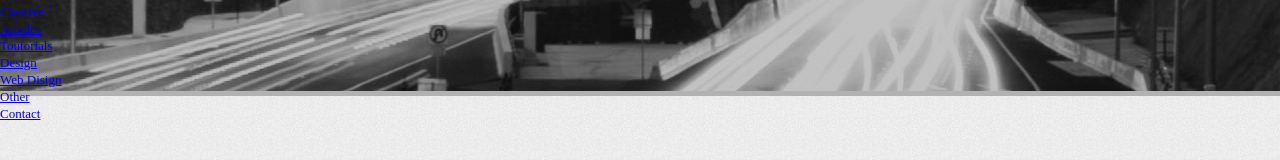
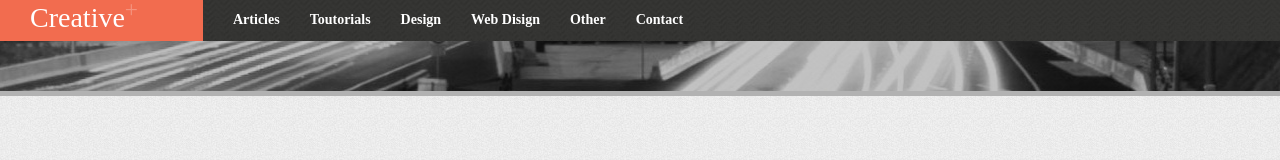
Before and after one commit to ak21081982/s_crtve, a plain HTML site: page index.html in a window 1280 px wide. Drawn offline with Linux system fonts and the light colour scheme.

Commit message:
was added README.md & chenged INDEX & STYLES

```diff
--- a/index.html
+++ b/index.html
@@ -11,7 +11,8 @@
 			<div class="header-main">
 				<div class="header-top">
 					<div class="header">
-						<a href="#">Creative <sup>+</sup> </a>
+						<a href="#" class="logo">Creative<sup>+</sup> </a>
+							<div class="menu">
 								<ul>
 									<li><a href="#">Articles</a></li>
 									<li><a href="#">Toutorials</a></li>
@@ -20,6 +21,7 @@
 									<li><a href="#">Other</a></li>
 									<li><a href="#">Contact</a></li>
 								</ul>
+							</div>
 					</div><!--header-->
 				</div><!--header-top-->
 			</div><!--header-main-->
--- a/style.css
+++ b/style.css
@@ -17,3 +17,30 @@
 		background-size: 100% 91px;
 		border-bottom: 5px solid #b2b2b2; height: 91px;
 	}
+	.header-top{
+		background: url(images/header-top-bg.jpg) repeat-x;
+	}
+	.header{
+		overflow: hidden;
+	}
+	.logo{
+		float:left; background:#f26c4f; font-size:28px; color:#fff; text-decoration:none; padding: 0 65px 5px 30px;
+	}
+		.logo sup{
+			line-height: 0; color: #f5937e;
+		}
+	.menu{
+		overflow: hidden;
+	}
+		.menu ul{
+			list-style: none; overflow: hidden; float: left; margin-left: 15px;
+		}
+		.menu ul li{
+			float: left; font-size: 14px;
+		}
+		.menu ul li a{
+			color: #fff; font-weight: bold; text-decoration: none; padding: 11px 15px 12px 15px; display: block;
+		}
+		.menu ul li a:hover{
+			text-decoration: underline;
+		}
```
Also changed, not shown: 1 other file. Lines whose indentation alone changed are shown as unchanged.
